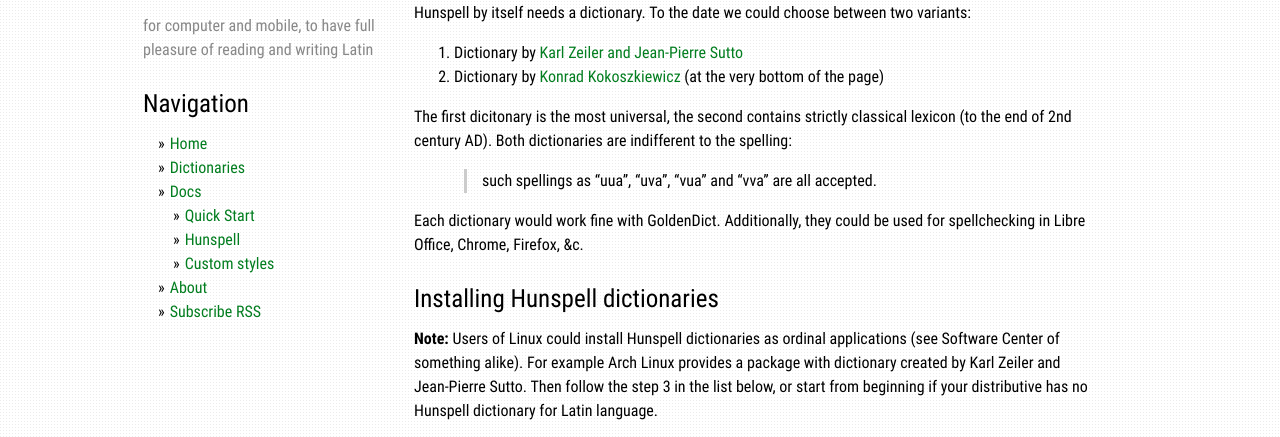
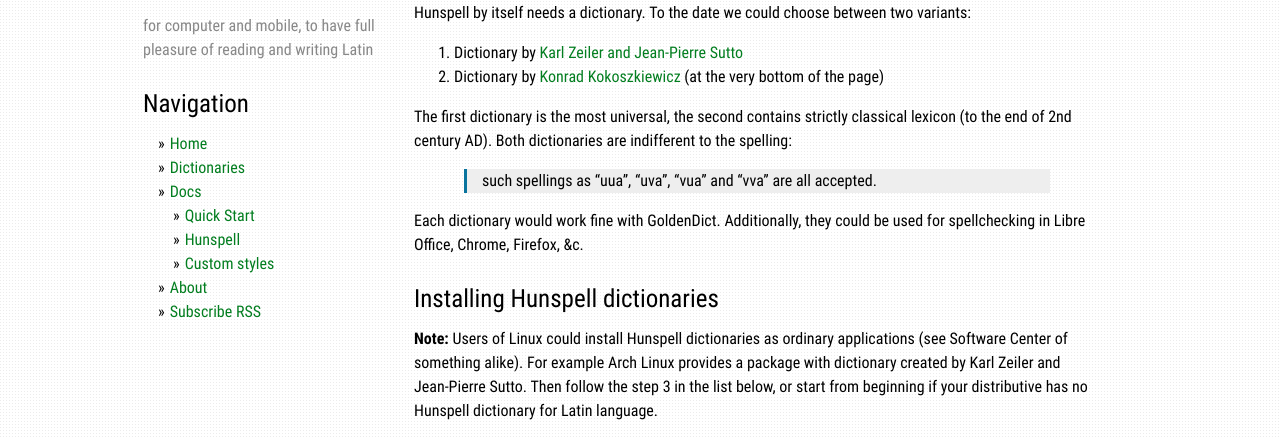
Before and after one commit to nikita-moor/dictionaries, a Jekyll site: the page built from docs/hunspell.md, in a window 1280 px wide. Shown: the part 341-778 px from the top of the page. Built offline with Jekyll 4.4.1, drawn with Linux system fonts in a browser that asks for light colours.

Commit message:
blockquote

```diff
--- a/assets/css/main.css
+++ b/assets/css/main.css
@@ -155,5 +155,6 @@
   margin-bottom: 10px;
   margin-left: 50px;
   padding-left: 15px;
-  border-left: 3px solid #ccc;
+  border-left: 3px solid #0A749E;
+  background: #eee;
 }
--- a/docs/hunspell.md
+++ b/docs/hunspell.md
@@ -16,7 +16,7 @@
 1. Dictionary by [Karl Zeiler and Jean-Pierre Sutto][1]
 1. Dictionary by [Konrad Kokoszkiewicz][2] (at the very bottom of the page)
 
-The first dicitonary is the most universal, the second contains strictly classical lexicon (to the end of 2nd century AD). Both dictionaries are indifferent to the spelling:
+The first dictionary is the most universal, the second contains strictly classical lexicon (to the end of 2nd century AD). Both dictionaries are indifferent to the spelling:
 
 > such spellings as "uua", "uva", "vua" and "vva" are all accepted.
 
@@ -25,7 +25,7 @@
 
 # Installing Hunspell dictionaries
 
-**Note:** Users of Linux could install Hunspell dictionaries as ordinal applications (see Software Center of something alike). For example Arch Linux provides a package with dictionary created by Karl Zeiler and Jean-Pierre Sutto. Then follow the step 3 in the list below, or start from beginning if your distributive has no Hunspell dictionary for Latin language.
+**Note:** Users of Linux could install Hunspell dictionaries as ordinary applications (see Software Center of something alike). For example Arch Linux provides a package with dictionary created by Karl Zeiler and Jean-Pierre Sutto. Then follow the step 3 in the list below, or start from beginning if your distributive has no Hunspell dictionary for Latin language.
 
 Procedure is simple:
 
```
